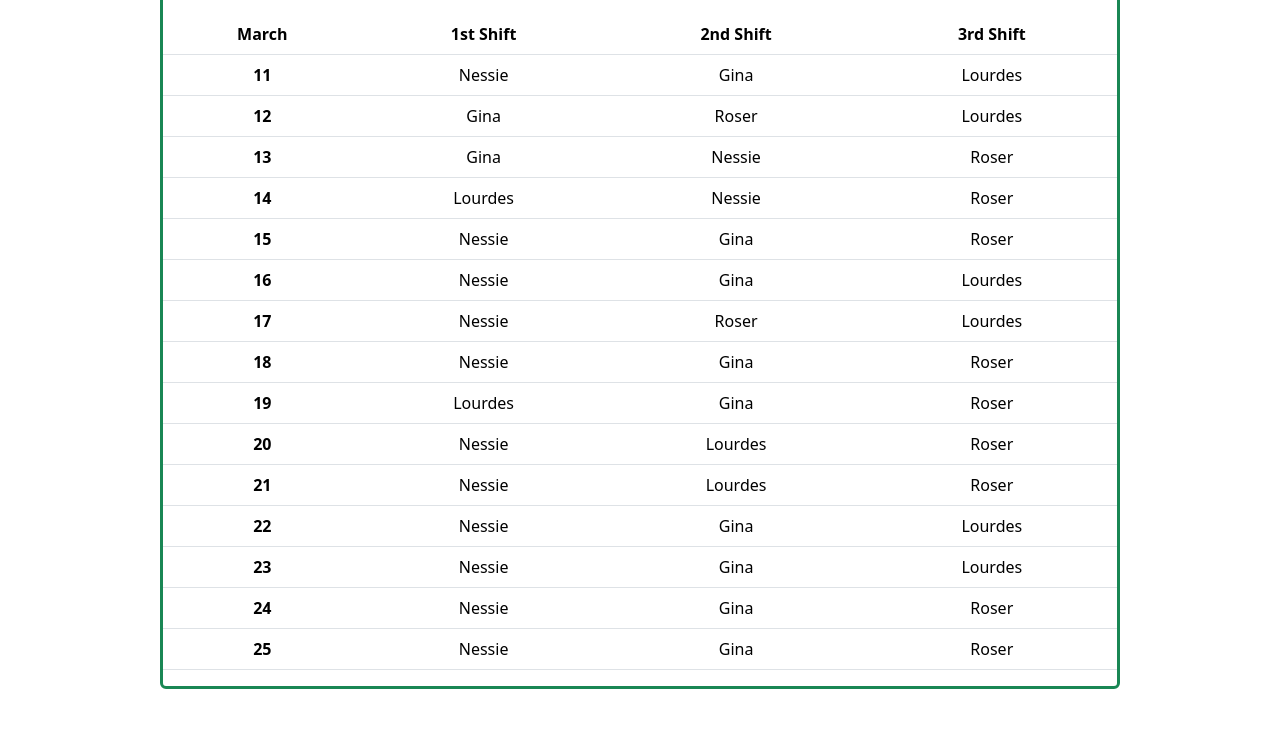
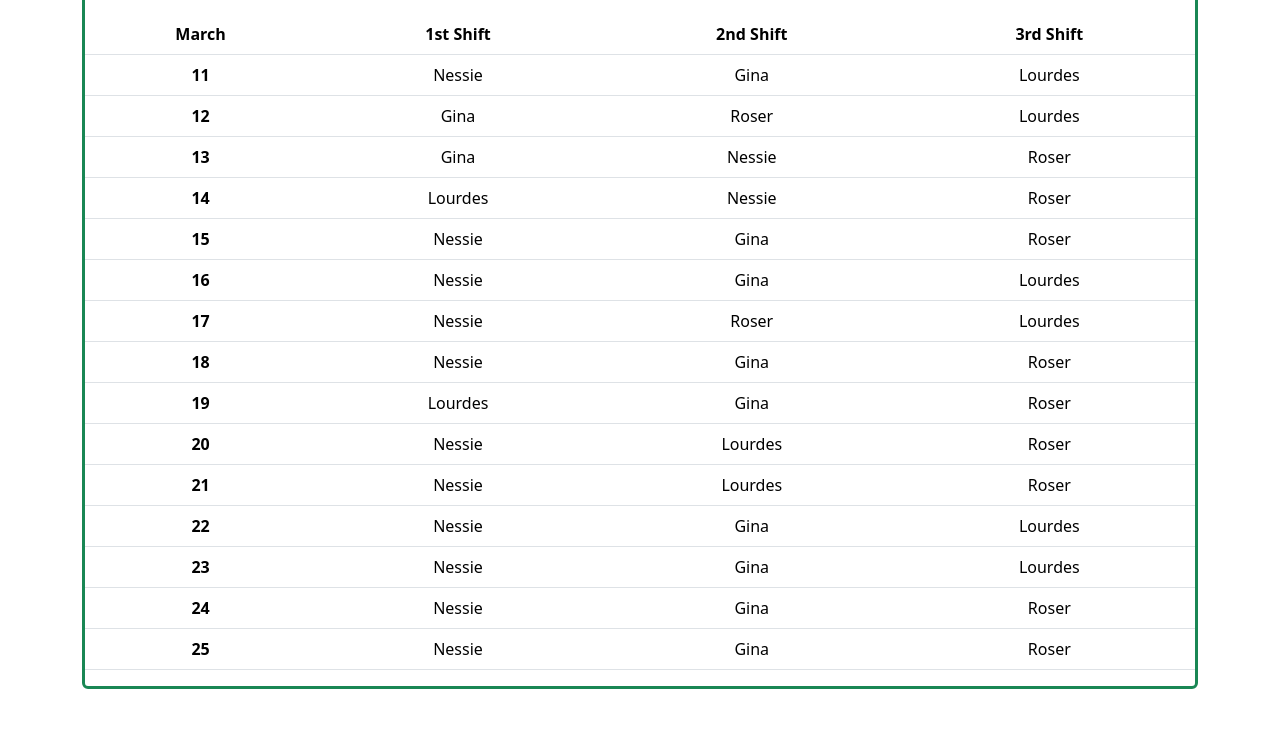
Before and after one commit to nessieazad/Phoenix-schedule-of-the-day, a plain HTML site: page index.html in a window 1280 px wide. Shown: the part 131-868 px from the top of the page. Drawn offline with nearby package versions, Linux system fonts and the light colour scheme.

Commit message:
width fixed

```diff
--- a/index.html
+++ b/index.html
@@ -14,9 +14,9 @@
 </head>
 
 <body>
-    <main class="mx-auto responsive-width  py-5 ">
+    <main class="container py-lg-5 ">
         <div class="border border-3 border-success rounded ">
-            <div class="d-flex py-4 px-lg-5 ms-3">
+            <div class="d-flex py-lg-4 py-2 px-lg-5 ms-3">
                 <h2 class="me-lg-5 "><i class="fa-solid fa-calendar-days"></i></h2>
                 <h2 class="fw-bolder ms-2">March 11 - 25, 2023</h2>
             </div>
--- a/style.css
+++ b/style.css
@@ -4,11 +4,7 @@
     box-sizing: border-box;
 }
 
-.responsive-width {
-    width: 75%;
-}
-
-/* @media screen (min-width: 576px) {
+/* @media screen (min-width: 360px) {
     .responsive-width {
         width: 100%;
     }
```
